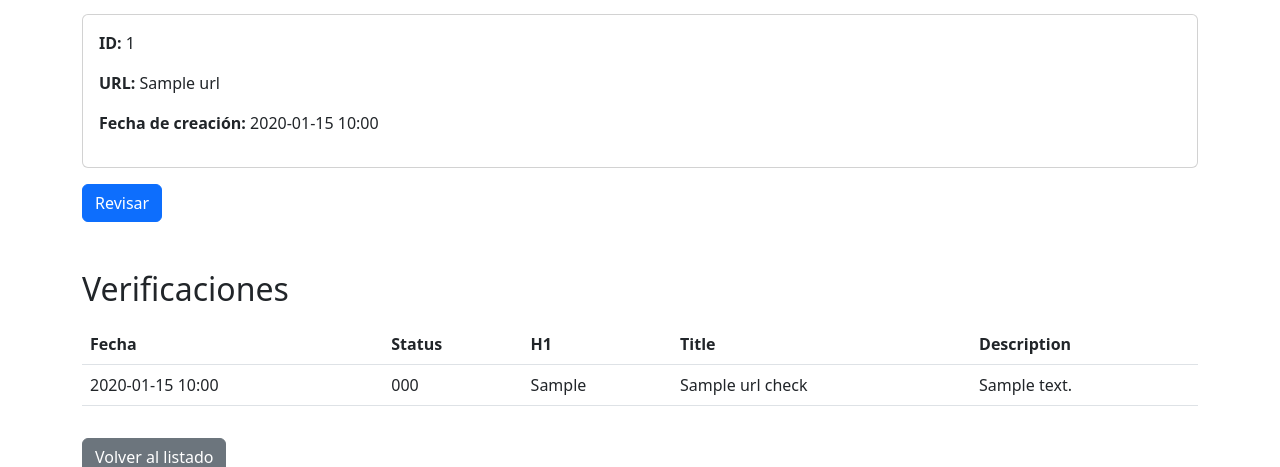
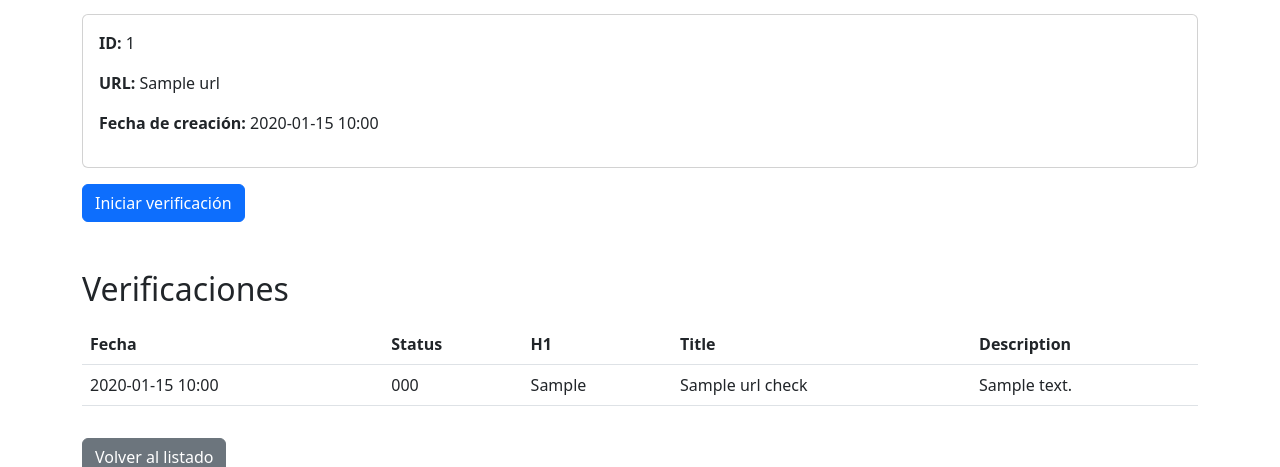
Before and after one commit to Jacjaram/python-project-207, a Flask app: page /urls/1 in a window 1280 px wide. Shown: the part 154-621 px from the top of the page. Run offline with Flask 3, Linux system fonts and the light colour scheme; a database or web service that is not in the repository returns one stand-in record (values such as "Sample title"); some libraries are stand-ins or nearby versions.

Commit message:
Fix button text to match test expectations

```diff
--- a/page_analyzer/templates/url.html
+++ b/page_analyzer/templates/url.html
@@ -38,7 +38,7 @@
 
       <!-- BOTÓN CHECK -->
       <form action="{{ url_for('create_check', id=url[0]) }}" method="post" class="mt-3">
-        <button type="submit" class="btn btn-primary">Revisar</button>
+        <button type="submit" class="btn btn-primary">Iniciar verificación</button>
       </form>
 
       <!-- TABLA CHECKS -->
```
